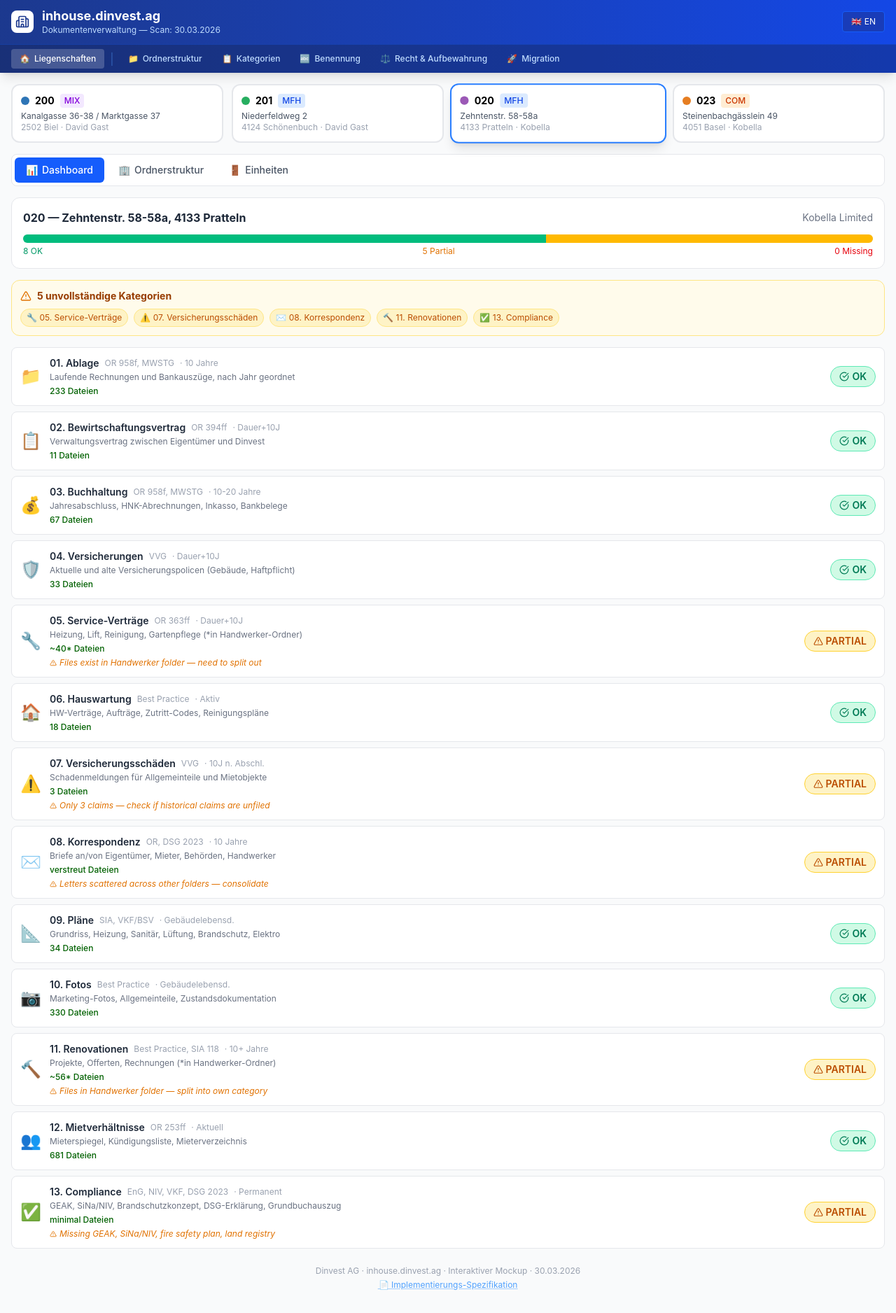
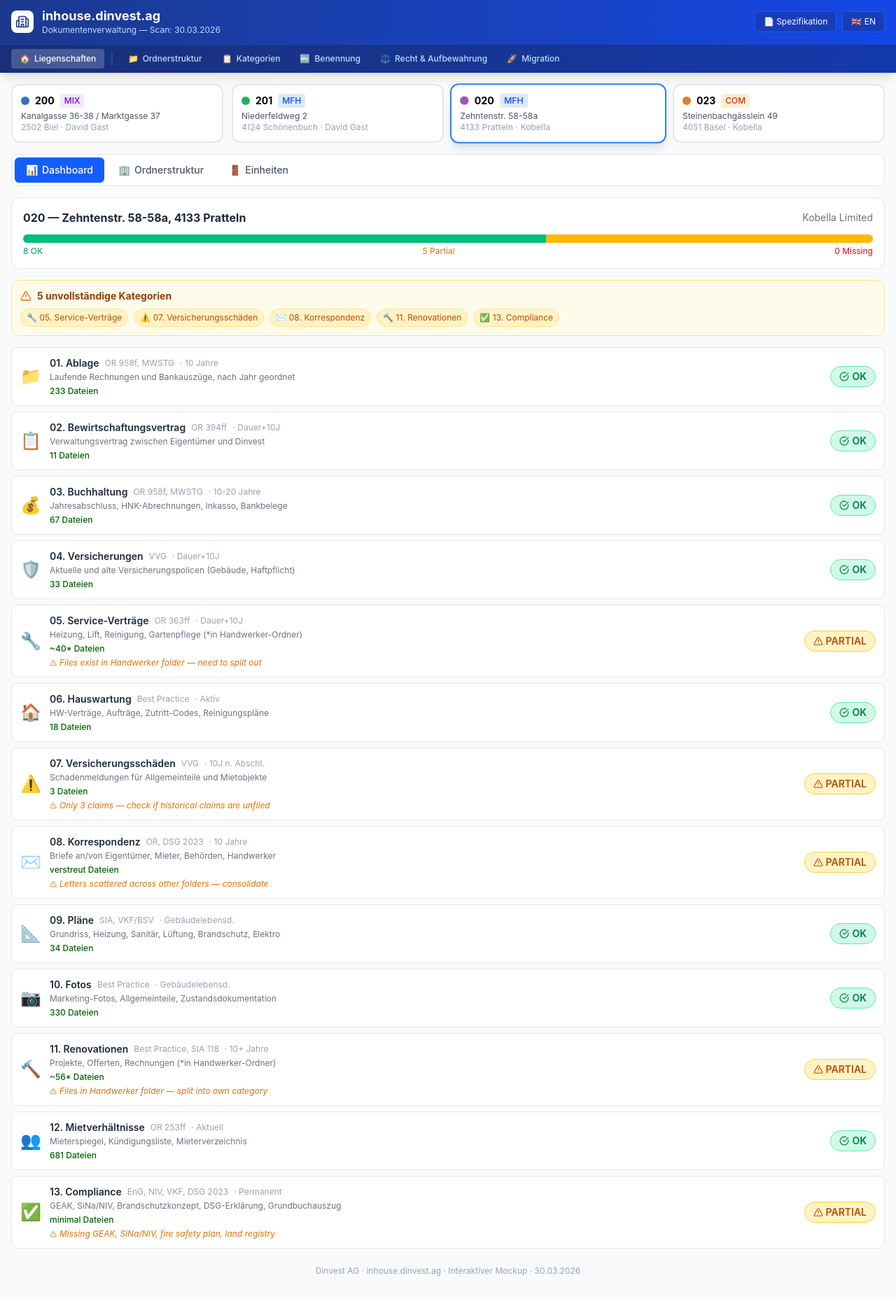
Before and after one commit to boazbinnun/dinvest-folders-design, a React (Vite) app: page / in a window 1280 px wide. Shown: the whole page at 70% size. Built offline with nearby package versions, Linux system fonts and the light colour scheme.

Commit message:
Move spec link to header

```diff
--- a/src/App.jsx
+++ b/src/App.jsx
@@ -1155,10 +1155,20 @@ export default function DinvestPortalMockup() {
                 <div className="text-blue-200 text-xs">{t ? "Dokumentenverwaltung" : "Document Management"} — {t ? "Scan" : "Scan"}: {SCAN_DATE}</div>
               </div>
             </div>
-            <button onClick={() => setLang(lang === "de" ? "en" : "de")}
-              className="text-xs bg-blue-800 border border-blue-600 rounded px-3 py-1.5 hover:bg-blue-600 transition">
-              {t ? "🇬🇧 EN" : "🇩🇪 DE"}
-            </button>
+            <div className="flex items-center gap-2">
+              <a
+                href="https://github.com/boazbinnun/dinvest-folders-design/blob/main/SPEC.md"
+                target="_blank"
+                rel="noopener noreferrer"
+                className="text-xs bg-blue-800 border border-blue-600 rounded px-3 py-1.5 hover:bg-blue-600 transition flex items-center gap-1.5"
+              >
+                📄 {t ? "Spezifikation" : "Spec"}
+              </a>
+              <button onClick={() => setLang(lang === "de" ? "en" : "de")}
+                className="text-xs bg-blue-800 border border-blue-600 rounded px-3 py-1.5 hover:bg-blue-600 transition">
+                {t ? "🇬🇧 EN" : "🇩🇪 DE"}
+              </button>
+            </div>
           </div>
         </div>
         {/* Second row: Doc menu links */}
@@ -1252,18 +1262,8 @@ export default function DinvestPortalMockup() {
         )}
 
         {/* FOOTER */}
-        <div className="mt-6 text-center text-xs text-gray-400 pb-4 space-y-1">
-          <div>Dinvest AG · inhouse.dinvest.ag · {t ? "Interaktiver Mockup" : "Interactive Mockup"} · {SCAN_DATE}</div>
-          <div>
-            <a
-              href="https://github.com/boazbinnun/dinvest-folders-design/blob/main/SPEC.md"
-              target="_blank"
-              rel="noopener noreferrer"
-              className="inline-flex items-center gap-1 text-blue-400 hover:text-blue-600 underline decoration-dotted transition-colors"
-            >
-              📄 {t ? "Implementierungs-Spezifikation" : "Implementation Spec"}
-            </a>
-          </div>
+        <div className="mt-6 text-center text-xs text-gray-400 pb-4">
+          Dinvest AG · inhouse.dinvest.ag · {t ? "Interaktiver Mockup" : "Interactive Mockup"} · {SCAN_DATE}
         </div>
       </div>
     </div>
```
